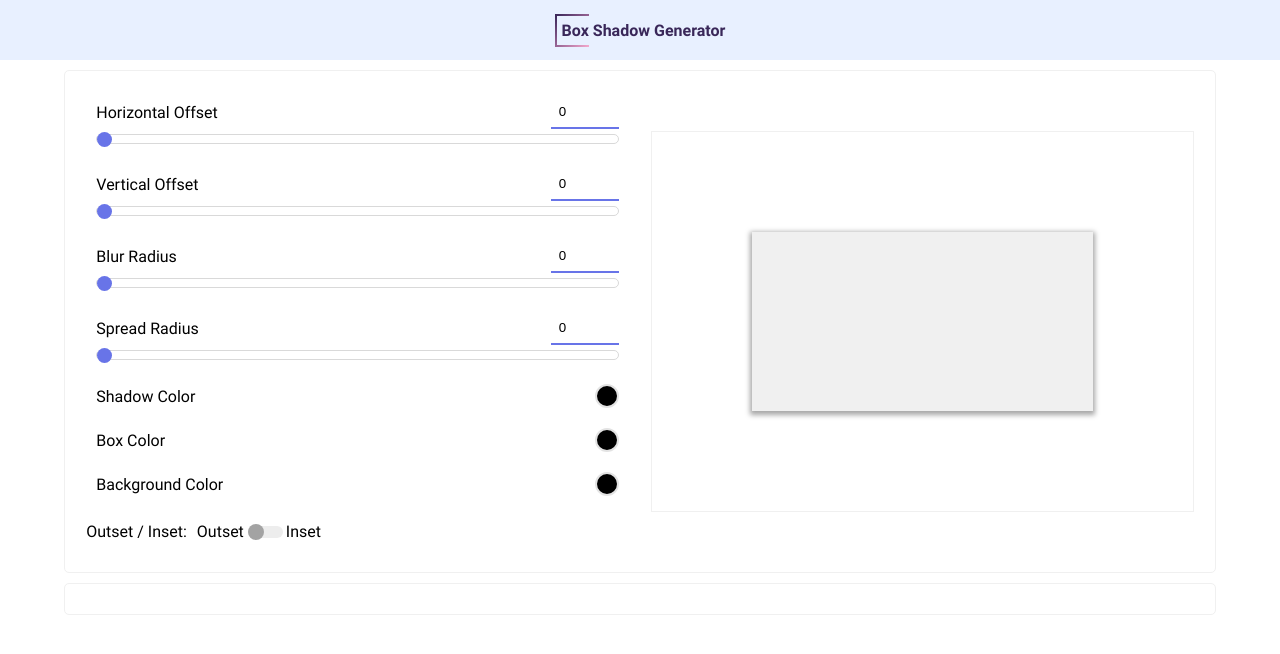
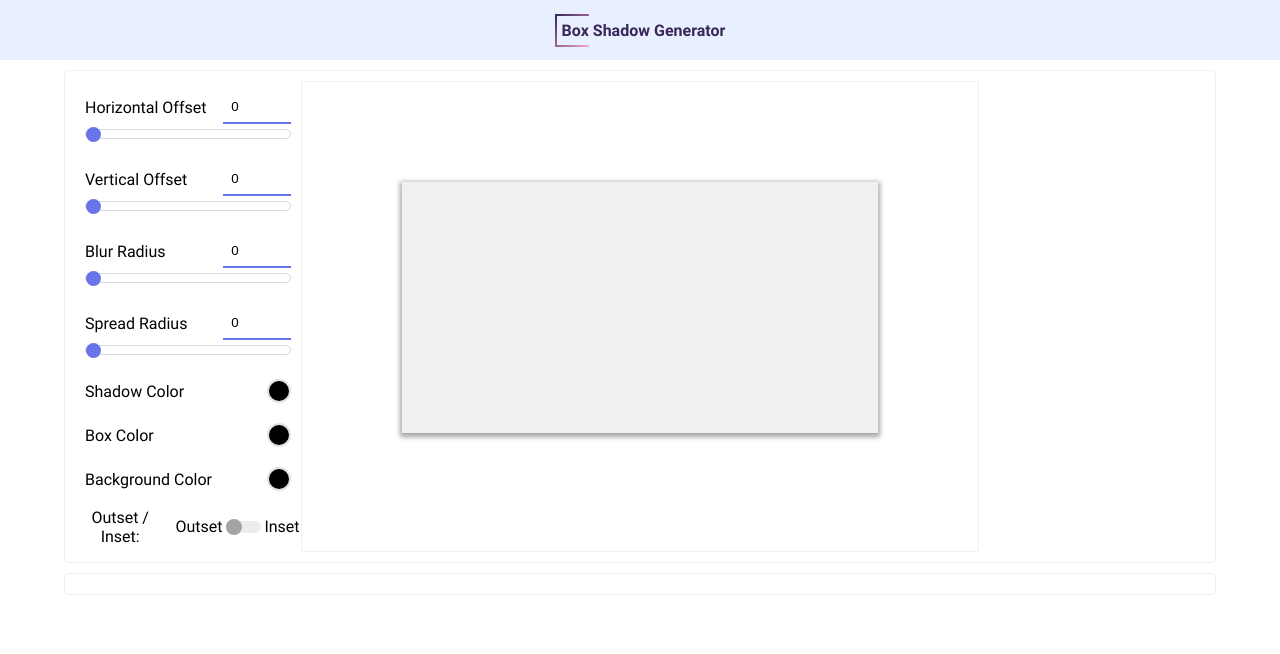
Before and after one commit to MaximeEsnol/BoxShadowGenerator, a React (Create React App) app: page / in a window 1280 px wide. Shown: the top 654 px of the page. Built offline with nearby package versions, Linux system fonts and the light colour scheme.

Commit message:
Use grid display

```diff
--- a/src/css/content.css
+++ b/src/css/content.css
@@ -7,18 +7,6 @@
     padding: 10px;
     box-sizing: border-box;
 
-    display: flex;
-    flex-direction: row;
-    flex-wrap: wrap;
-    align-items: center;
-    justify-content: space-around;
+    display: grid;
+    grid-template-columns: 20% 60% 20%;
 }
-
-.content > div {
-    position: relative;
-    width: 48%;
-    min-width: 350px;
-    height: 100%;
-    margin: 5px;
-    box-sizing: border-box;
-}
```
